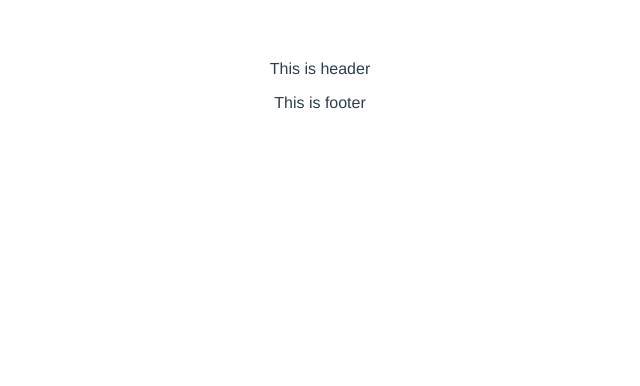
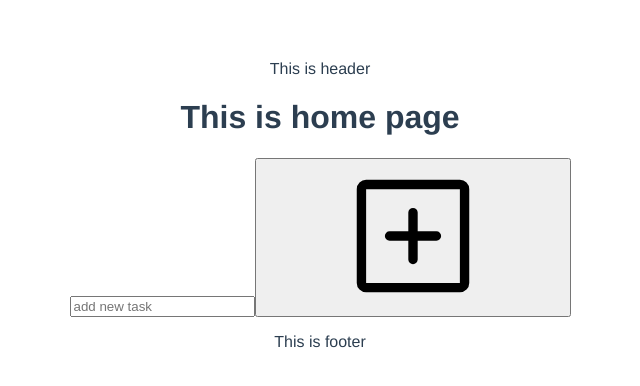
Before and after one commit to cristian-frumusanu/frontend-todolist-test, a Vue app: page / in a window 1280 px wide. Shown: the top 386 px of the page, without its empty margins (320-960 px from the left). Built offline with nearby package versions, Linux system fonts and the light colour scheme.

Commit message:
feat: add input for adding new tasks

```diff
--- a/src/App.vue
+++ b/src/App.vue
@@ -1,9 +1,7 @@
 <template>
   <div id="app">
     <header-view />
-
-    <main class="main"></main>
-
+    <home-view />
     <footer-view />
   </div>
 </template>
@@ -12,11 +10,13 @@
 import Vue from 'vue';
 import HeaderView from './components/header/HeaderView.vue';
 import FooterView from './components/footer/FooterView.vue';
+import HomeView from './views/HomeView.vue';
 
 export default Vue.extend({
   name: 'App',
   components: {
     HeaderView,
+    HomeView,
     FooterView,
   },
 });
--- /dev/null
+++ b/src/components/atoms/button/ButtonView.vue
@@ -0,0 +1,45 @@
+<template>
+  <button v-if="iconName === ''" :type="type">
+    {{ text }}
+  </button>
+  <button v-else :type="type">
+    <svg :id="iconName" :fill="iconColor">
+      <use :href="assetsPath + '#' + iconName"></use>
+    </svg>
+  </button>
+</template>
+
+<script lang="ts">
+import { defineComponent, type PropType } from 'vue';
+
+export type ButtonType = 'button' | 'submit' | 'reset' | undefined;
+
+export default defineComponent({
+  name: 'ButtonView',
+  props: {
+    type: {
+      type: String as PropType<ButtonType>,
+      required: true,
+      default: 'button',
+    },
+    text: {
+      type: String,
+      default: '',
+      required: false,
+    },
+    iconName: {
+      type: String,
+      default: 'box',
+    },
+    iconColor: {
+      type: String,
+      default: '#000000',
+    },
+  },
+  data() {
+    return {
+      assetsPath: require('../../../assets/sprite.svg'),
+    };
+  },
+});
+</script>
--- /dev/null
+++ b/src/components/atoms/input/InputView.vue
@@ -0,0 +1,39 @@
+<template>
+  <input :id="id" v-model="value" :type="type" :name="name" :placeholder="placeholder" />
+</template>
+
+<script lang="ts">
+import { defineComponent } from 'vue';
+
+const inputTypes: string[] = ['text', 'checkbox', 'email', 'password'];
+
+export default defineComponent({
+  name: 'InputView',
+  props: {
+    id: {
+      type: String,
+      required: true,
+    },
+    name: {
+      type: String,
+      required: true,
+    },
+    placeholder: {
+      type: String,
+      required: false,
+      default: null,
+    },
+    type: {
+      type: String,
+      required: true,
+      default: 'text',
+      validator: (value: string) => inputTypes.includes(value),
+    },
+  },
+  data() {
+    return {
+      value: '',
+    };
+  },
+});
+</script>
--- /dev/null
+++ b/src/components/molecules/task-input/TaskInput.vue
@@ -0,0 +1,24 @@
+<template>
+  <div>
+    <input-view
+      id="task-input"
+      name="task-input"
+      placeholder="add new task"
+      type="text"
+    ></input-view>
+    <button-view type="submit" icon-name="plus-square"></button-view>
+  </div>
+</template>
+
+<script lang="ts">
+import InputView from '../../atoms/input/InputView.vue';
+import ButtonView from '../../atoms/button/ButtonView.vue';
+
+export default {
+  name: 'TaskInput',
+  components: {
+    InputView,
+    ButtonView,
+  },
+};
+</script>
--- a/src/views/HomeView.vue
+++ b/src/views/HomeView.vue
@@ -1,9 +1,17 @@
 <template>
-  <h1>This is home page</h1>
+  <main>
+    <h1>This is home page</h1>
+    <task-input />
+  </main>
 </template>
 
 <script lang="ts">
+import TaskInput from '../components/molecules/task-input/TaskInput.vue';
+
 export default {
   name: 'HomeView',
+  components: {
+    TaskInput,
+  },
 };
 </script>
```
Also changed, not shown: src/components/atoms/icon/SvgIcon.vue (added, +24 -0 lines), src/assets/sprite.svg (added), src/components/molecules/task-item/TaskItem.vue (added).
